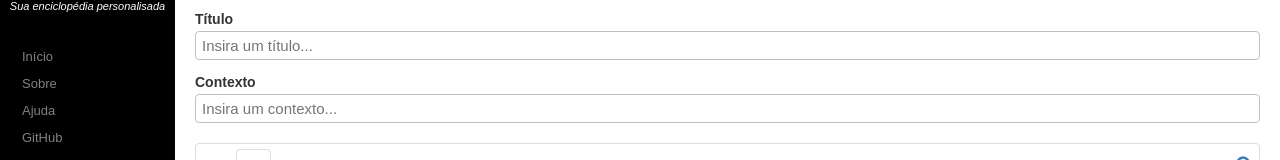
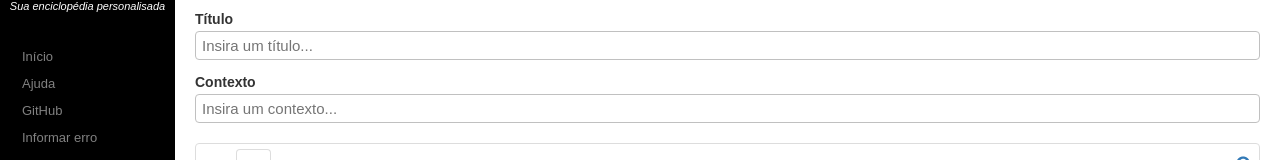
Before and after one commit to SamirSales/pickle-wiki-backend-springboot, a React (Create React App) app in the folder react/: page /new-article in a window 1280 px wide. Shown: the part 147-307 px from the top of the page. Built offline with nearby package versions, Linux system fonts and the light colour scheme.

Commit message:
setting links from NavBar

```diff
--- a/react/src/containers/NavBar/NavBar.js
+++ b/react/src/containers/NavBar/NavBar.js
@@ -7,15 +7,15 @@ import logo from '../../assets/img/pickle-wiki.png';
 
 class NavBar extends Component {
 
-  state = {
-    navItems: [
-      { title: 'Início', key: '1', url: '/welcome'},
-      { title: 'Sobre', key: '2', url: '/welcome'},
-      { title: 'Ajuda', key: '3', url: '/welcome'},
-      { title: 'GitHub', key: '4', url: '/welcome'},
-      { title: 'Informar erro', key: '5', url: '/welcome'},
-    ]
-  }
+  // state = {
+  //   navItems: [
+  //     { title: 'Início', key: '1', url: '/welcome'},
+  //     { title: 'Sobre', key: '2', url: '/welcome'},
+  //     { title: 'Ajuda', key: '3', url: '/welcome'},
+  //     { title: 'GitHub', key: '4', url: '/welcome'},
+  //     { title: 'Informar erro', key: '5', url: '/welcome'},
+  //   ]
+  // }
 
   shouldComponentUpdate(nextProps, nextState){
     // this component does not need to update
@@ -24,17 +24,21 @@ class NavBar extends Component {
 
   render() {
 
-    let items = this.state.navItems.map((item) => {
-      return <Link align="left" to={item.url}
-        key={item.key} >{item.title}</Link>;
-    });
+    // let items = this.state.navItems.map((item) => {
+    //   return <Link align="left" to={item.url}
+    //     key={item.key} >{item.title}</Link>;
+    // });
 
     return (
       <div className="navBar" align="center" >
         <img src={logo} alt="Pickle Wiki" height="106" width="106" />
         <h5 className="title">{this.props.title}</h5>
         <h4 className="quote"><i>Sua enciclopédia personalisada</i></h4>
-        {items}
+
+        <Link align="left" to='/welcome' >Início</Link>
+        <Link align="left" to='/welcome' >Ajuda</Link>
+        <a align='left' href="https://github.com/SamirSales/pickle-wiki" target="_blank">GitHub</a>
+        <a align='left' href="https://github.com/SamirSales/pickle-wiki/issues" target="_blank">Informar erro</a>
       </div>
     )
   }
```
